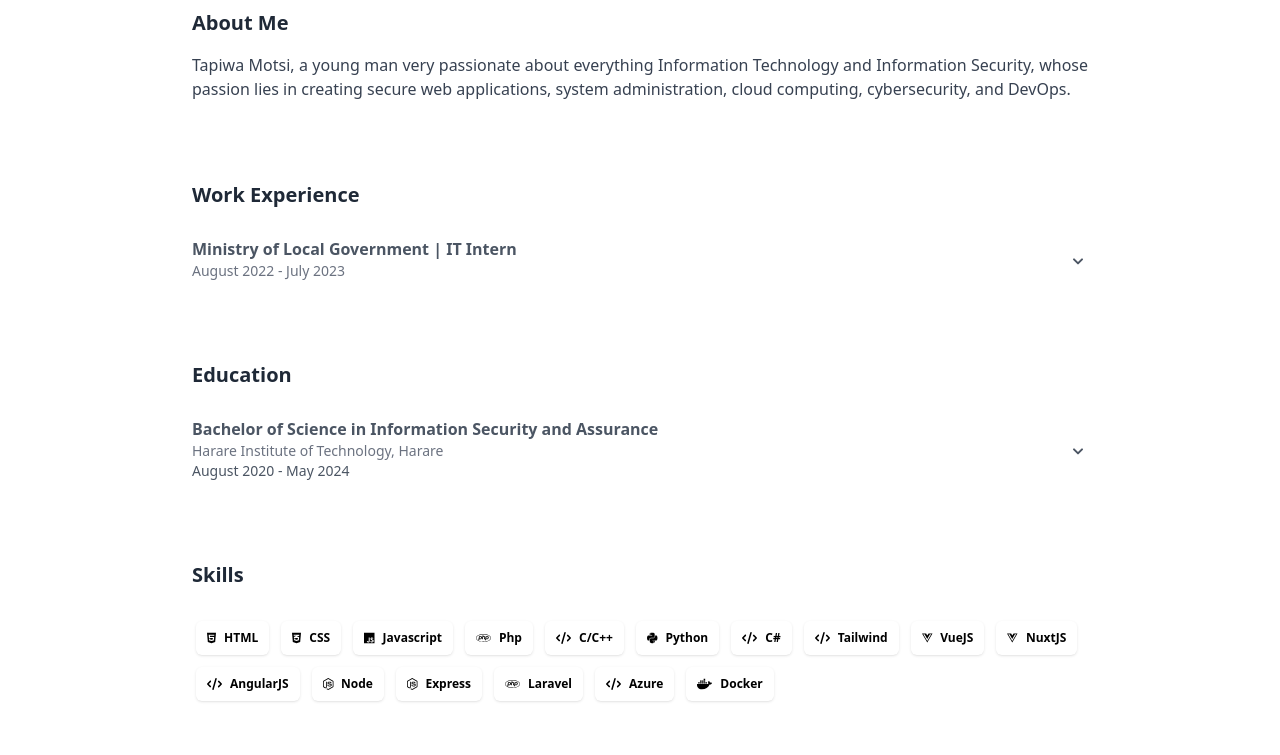
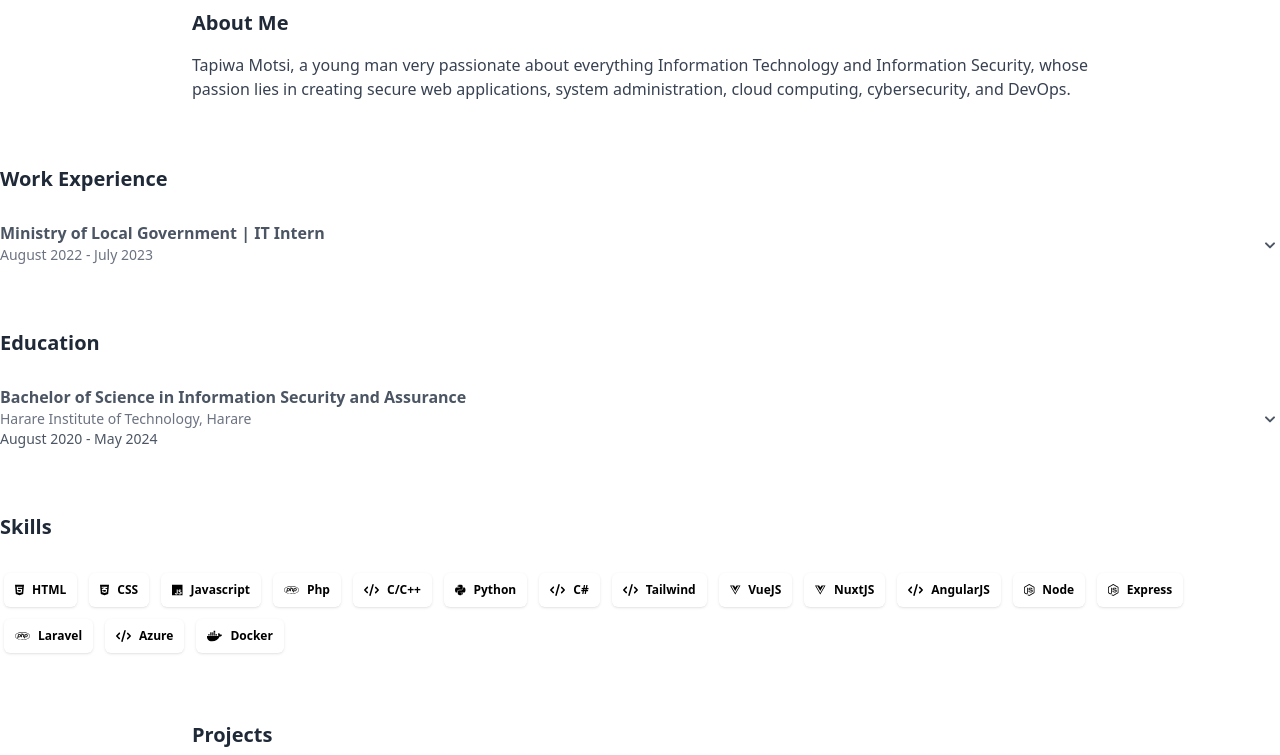
Before and after one commit to Tapiwa-1/resume, a Vue app: page / in a window 1280 px wide. Shown: the part 755-1510 px from the top of the page. Built offline with nearby package versions, Linux system fonts and the light colour scheme; what @tsparticles/vue3 would draw is missing.

Commit message:
Update App.vue

```diff
--- a/src/App.vue
+++ b/src/App.vue
@@ -92,18 +92,18 @@
       </div>
     </section>
     <!-- Work Experience -->
-      <section id="work"class="max-w-4xl  mx-auto  mt-20">
+      <section id="work"class="mt-12 md:mt-16 px-4 md:px-0">
         <Work/>
       </section>
 
        <!-- School Experience -->
-  <section id="education"class="max-w-4xl mx-auto mt-20">
+  <section id="education"class="mt-12 md:mt-16 px-4 md:px-0">
     <Education/>
   </section>
-  <section id="skills"class="max-w-4xl mx-auto mt-20">
+  <section id="skills"class="mt-12 md:mt-16 px-4 md:px-0">
      <Skills/>
   </section>
-  <section id="projects" class="max-w-4xl mx-auto mt-20">
+  <section id="projects" class="mt-12 md:mt-16 px-4 md:px-0">
    <Projects/>
   </section>
   <Footer/>
```
